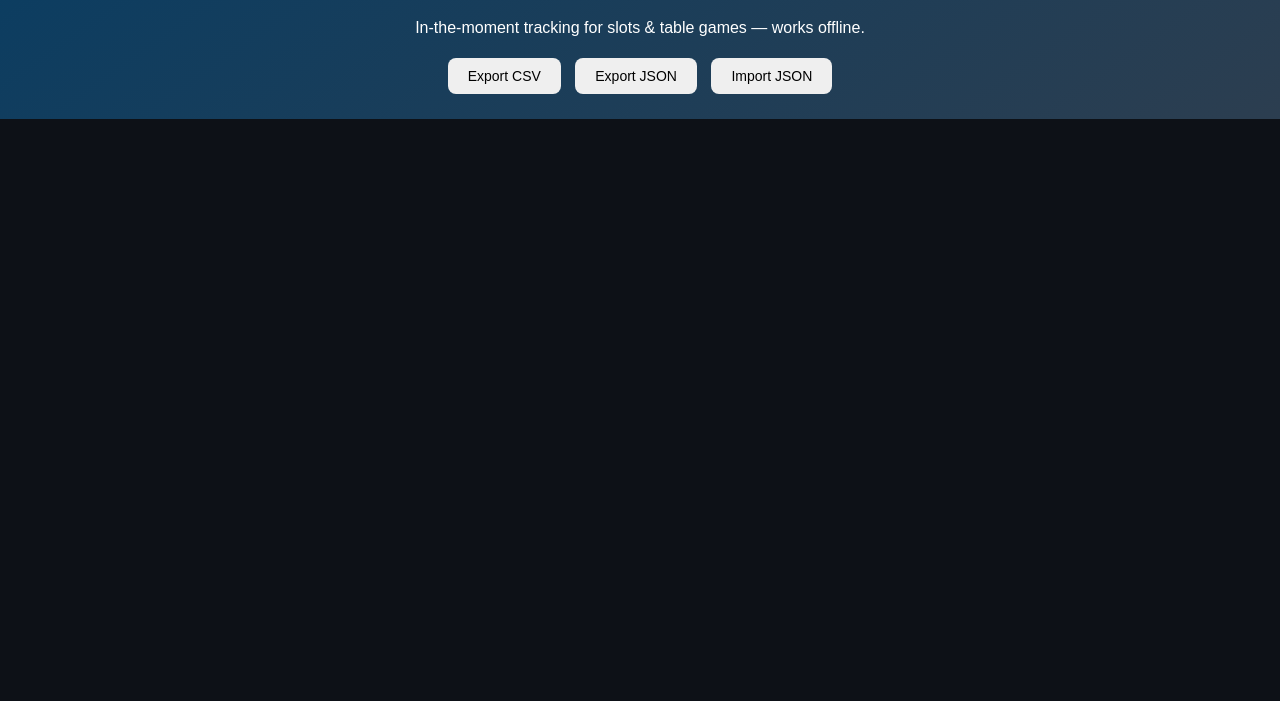
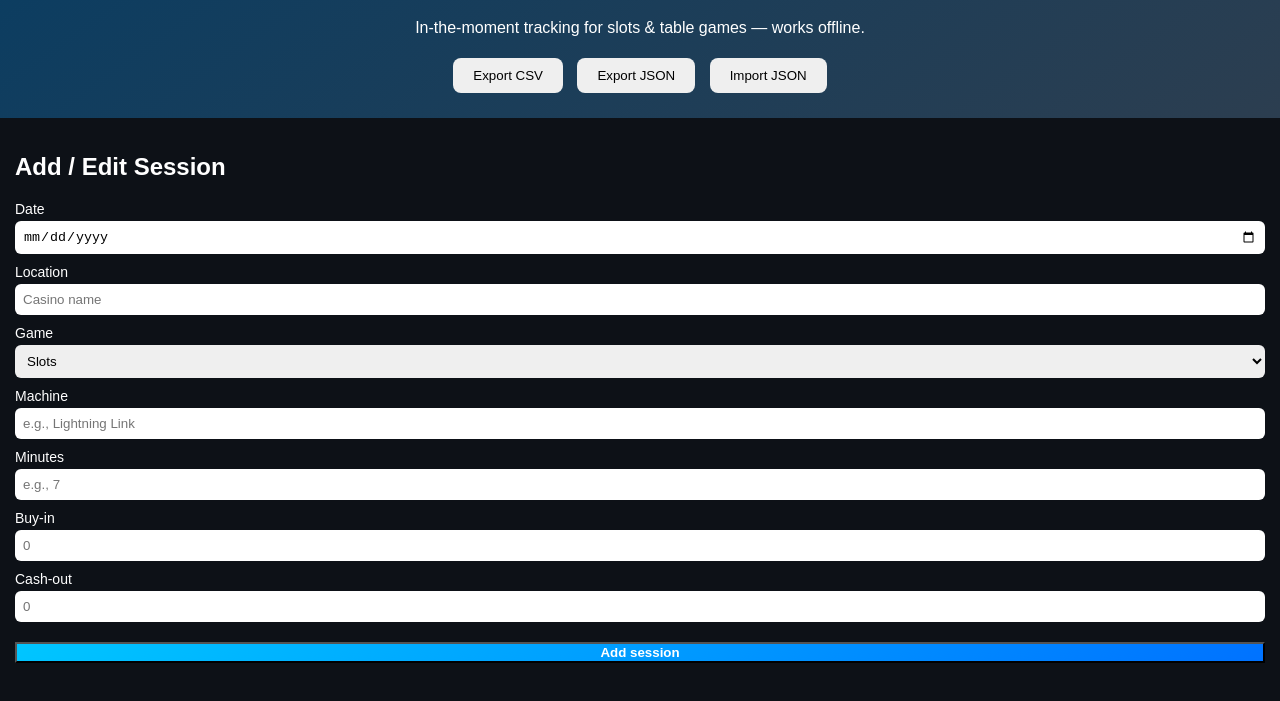
Before and after one commit to patmarz/casino-tracker, a plain HTML site: page index.html in a window 1280 px wide. Shown: the part 81-782 px from the top of the page. Drawn offline with Linux system fonts and the light colour scheme.

Commit message:
Commit v1.2.0

```diff
--- a/app.js
+++ b/app.js
@@ -1,11 +1,4 @@
-document.getElementById("exportCsv").addEventListener("click", () => {
-  alert("Export CSV clicked");
+document.getElementById("sessionForm").addEventListener("submit", e => {
+  e.preventDefault();
+  alert("Session added (placeholder logic)");
 });
-
-document.getElementById("exportJson").addEventListener("click", () => {
-  alert("Export JSON clicked");
-});
-
-document.getElementById("importJson").addEventListener("click", () => {
-  alert("Import JSON clicked");
-});
--- a/index.html
+++ b/index.html
@@ -9,13 +9,6 @@
   <link rel="manifest" href="manifest.json" />
   <link rel="stylesheet" href="styles.css" />
   <script src="app.js" defer></script>
-  <script>
-    // Detect standalone (PWA) mode
-    const isStandalone =
-      window.matchMedia('(display-mode: standalone)').matches ||
-      window.navigator.standalone;
-    if (isStandalone) document.documentElement.classList.add('standalone');
-  </script>
 </head>
 <body>
   <div class="hero">
@@ -27,6 +20,29 @@
       <button id="importJson">Import JSON</button>
     </div>
   </div>
-  <div id="app"></div>
+
+  <div class="form-container">
+    <h2>Add / Edit Session</h2>
+    <form id="sessionForm">
+      <label>Date <input type="date" id="date" required></label>
+      <label>Location <input type="text" id="location" placeholder="Casino name"></label>
+      <label>Game
+        <select id="game">
+          <option value="Slots">Slots</option>
+          <option value="Blackjack">Blackjack</option>
+          <option value="Poker">Poker</option>
+          <option value="Roulette">Roulette</option>
+        </select>
+      </label>
+      <label>Machine <input type="text" id="machine" placeholder="e.g., Lightning Link"></label>
+      <label>Minutes <input type="number" id="minutes" placeholder="e.g., 7"></label>
+      <label>Buy-in <input type="number" id="buyIn" placeholder="0"></label>
+      <label>Cash-out <input type="number" id="cashOut" placeholder="0"></label>
+      <button type="submit">Add session</button>
+    </form>
+  </div>
+
+  <div id="summary"></div>
+  <div id="sessions"></div>
 </body>
 </html>
--- a/service-worker.js
+++ b/service-worker.js
@@ -1,6 +1,6 @@
 self.addEventListener("install", e => {
   e.waitUntil(
-    caches.open("casino-tracker-v112").then(cache => {
+    caches.open("casino-tracker-v120").then(cache => {
       return cache.addAll([
         "/",
         "/index.html",
--- a/styles.css
+++ b/styles.css
@@ -14,23 +14,48 @@ body {
   text-align: center;
   background: linear-gradient(145deg, #0a3d62, #2c3e50);
   color: #fff;
-  padding-top: 20px;
+  padding-top: calc(var(--safe-top, 0px) + 20px);
   padding-bottom: 20px;
 }
 
-.standalone .hero {
-  padding-top: calc(var(--safe-top, 0px) + 20px);
-}
-
-button {
+.export-buttons button {
   margin: 5px;
   padding: 10px 20px;
   border-radius: 8px;
   border: none;
   cursor: pointer;
+}
+
+.form-container {
+  padding: 15px;
+}
+
+form {
+  display: grid;
+  grid-template-columns: 1fr;
+  gap: 10px;
+}
+
+form label {
+  display: flex;
+  flex-direction: column;
   font-size: 14px;
 }
 
-#app {
-  padding: 20px;
+form input, form select {
+  padding: 8px;
+  border-radius: 6px;
+  border: none;
+  margin-top: 4px;
 }
+
+form button {
+  background: linear-gradient(145deg, #00c6ff, #0072ff);
+  color: #fff;
+  font-weight: bold;
+  margin-top: 10px;
+}
+
+#summary, #sessions {
+  padding: 15px;
+}
```
